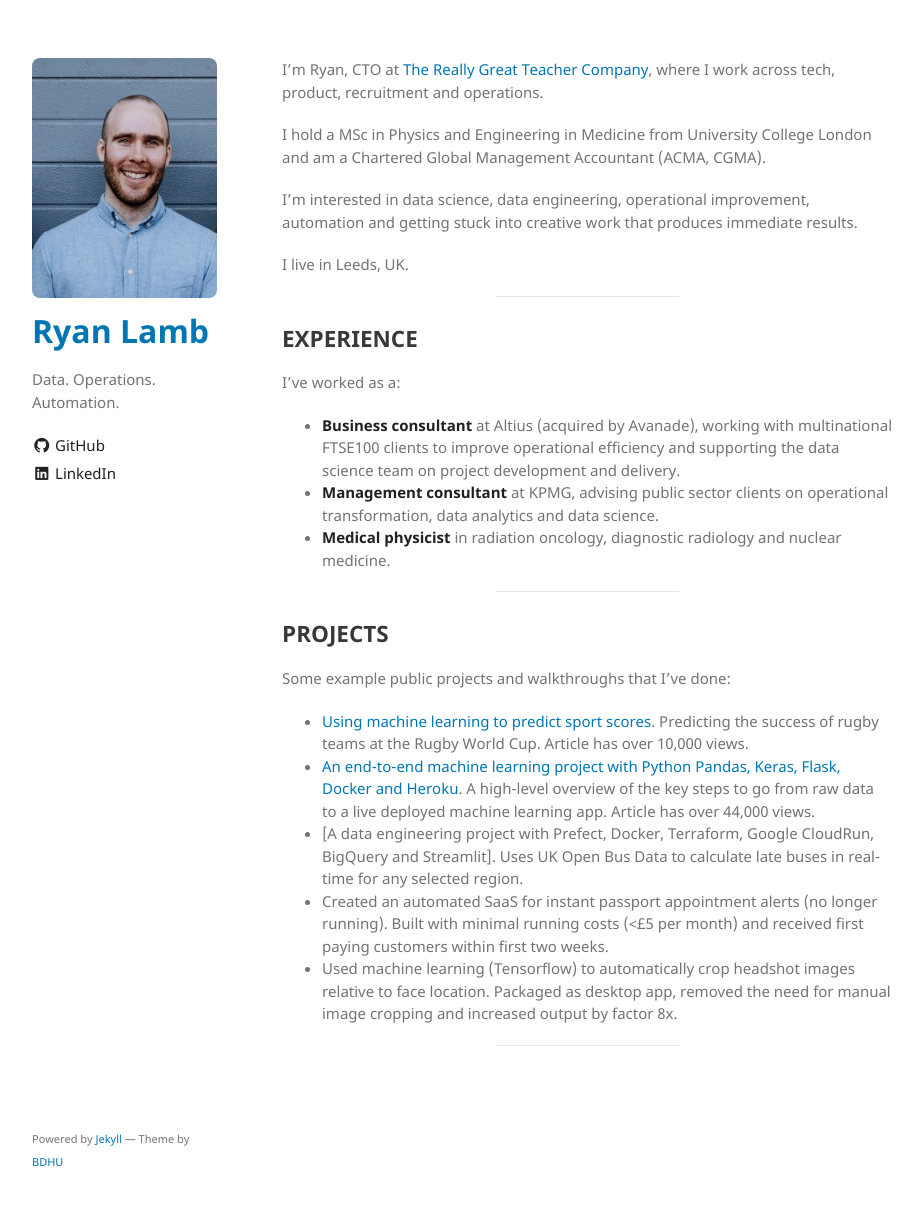
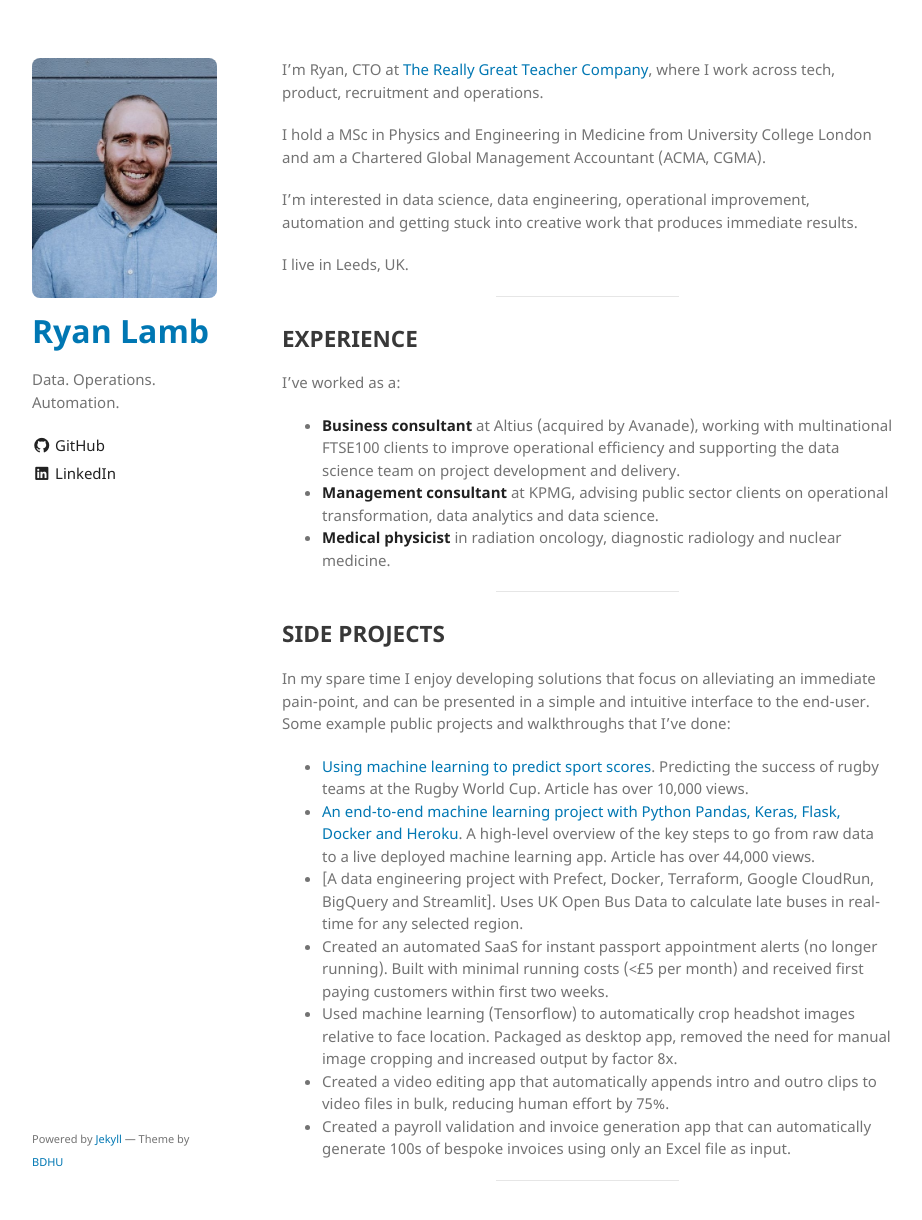
Before and after one commit to RyanEricLamb/ryanericlamb.github.io, a Jekyll site: the page built from index.md, in a window 1280 px wide and 1241 px high. Shown: the top 1220 px of the window, without its empty margins (178-1100 px from the left). Built offline with Jekyll 4.4.1, drawn with Linux system fonts in a browser that asks for light colours.

Commit message:
updated projects

```diff
--- a/index.md
+++ b/index.md
@@ -21,12 +21,14 @@ I've worked as a:
 
 ---
 
-## PROJECTS
-Some example public projects and walkthroughs that I've done:
+## SIDE PROJECTS
+In my spare time I enjoy developing solutions that focus on alleviating an immediate pain-point, and can be presented in a simple and intuitive interface to the end-user. Some example public projects and walkthroughs that I've done:
 - [Using machine learning to predict sport scores](https://medium.com/towards-data-science/using-machine-learning-to-predict-sport-scores-a-rugby-world-cup-example-f699fd552673). Predicting the success of rugby teams at the Rugby World Cup. Article has over 10,000 views.
 - [An end-to-end machine learning project with Python Pandas, Keras, Flask, Docker and Heroku](https://medium.com/towards-data-science/an-end-to-end-machine-learning-project-with-python-pandas-keras-flask-docker-and-heroku-c987018c42c7). A high-level overview of the key steps to go from raw data to a live deployed machine learning app. Article has over 44,000 views.
 - [A data engineering project with Prefect, Docker, Terraform, Google CloudRun, BigQuery and Streamlit]. Uses UK Open Bus Data to calculate late buses in real-time for any selected region.
 - Created an automated SaaS for instant passport appointment alerts (no longer running). Built with minimal running costs (<£5 per month) and received first paying customers within first two weeks.
 - Used machine learning (Tensorflow) to automatically crop headshot images relative to face location. Packaged as desktop app, removed the need for manual image cropping and increased output by factor 8x.
+- Created a video editing app that automatically appends intro and outro clips to video files in bulk, reducing human effort by 75%.
+- Created a payroll validation and invoice generation app that can automatically generate 100s of bespoke invoices using only an Excel file as input.
 
 ---
```
